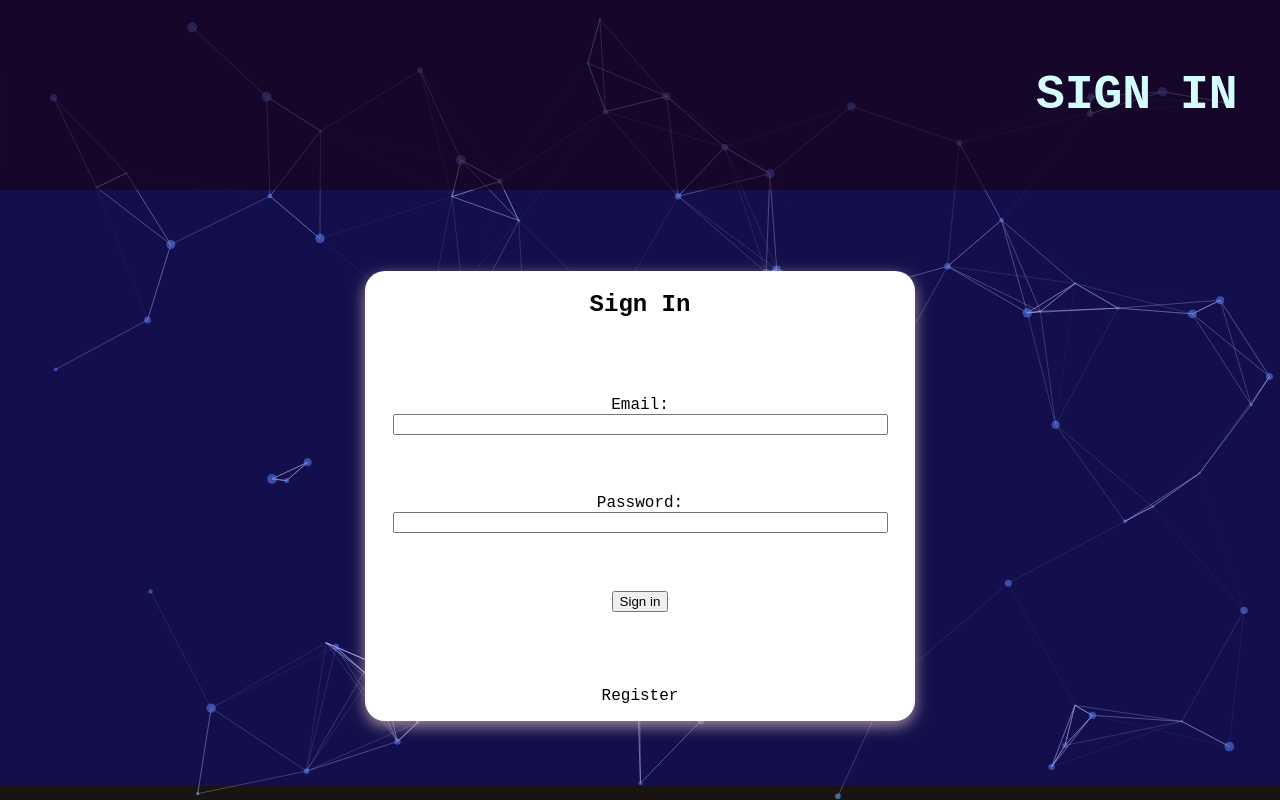
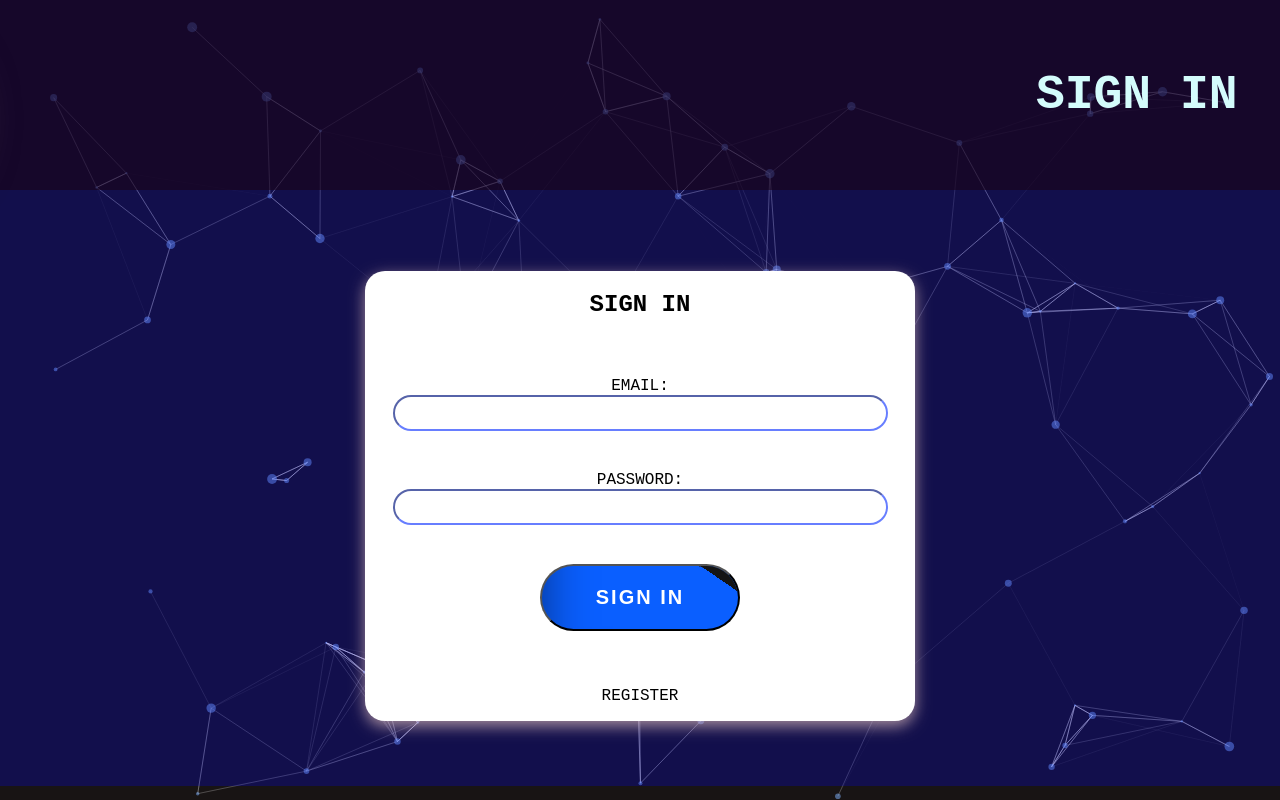
Before and after one commit to AnaisRevellat/face-recognition, a React (Create React App) app: page / in a window 1280 px wide. Shown: the top 800 px of the page. Built offline with nearby package versions, Linux system fonts and the light colour scheme.

Commit message:
fixing css

```diff
--- a/src/App.css
+++ b/src/App.css
@@ -45,10 +45,28 @@
   top: -80px;
   width: 500px;
   height: 200px;
-  background: #0059fff5;
+  /* background: #0059fff5; */
   box-shadow: inset 0 0 50px rgba(0, 0, 0, 0.5);
   transition: 0.5s;
 }
+
+.btn_signin{
+  background: #0059fff5;
+}
+
+.btn_signin:hover{
+  background: #00ff22f5;
+}
+
+
+.btn_register{
+  background: #ffbb00f5;
+}
+
+.btn_register:hover{
+  background:  #00ff22f5;
+}
+
 
 .a_btn:hover .liquid {
   top: -120px;
@@ -83,3 +101,15 @@
     transform: translate(-50%, -75%) rotate(360deg);
   }
 }
+
+/*--------------------------------------------*/
+
+.sign_form input {
+  padding: 0 20px 0 20px;
+  height: 2rem;
+  border-radius: 50px;
+}
+
+.sign_form button{
+  cursor:pointer;
+}
--- a/src/components/FaceRecognition/FaceRecognition.js
+++ b/src/components/FaceRecognition/FaceRecognition.js
@@ -14,7 +14,6 @@ const FaceRecognition = ({ imageUrl, box }) => {
           imageHeight && imageHeight > 300 ? styles.large_image : ""
         }`}
       >
-
         <div className={styles.facerecognition_container_absolute}>
         <img
             id="inputimage"
--- a/src/components/Register/Register.js
+++ b/src/components/Register/Register.js
@@ -56,7 +56,7 @@ class Register extends React.Component {
   render() {
     return (
       <div className={styles.form_container}>
-        <div className={styles.sign_form}>
+        <div className={`${styles.sign_form} sign_form`}>
           <h2>Register</h2>
           <div className={styles.sign_form__subdiv}>
             <label htmlFor="name">Name:</label>
@@ -85,14 +85,19 @@ class Register extends React.Component {
               onChange={this.onPasswordChange}
             />
           </div>
+
           <button
-            className={styles.register_btn}
+            href="/"
             type="submit"
+            className="a_btn liquid btn_register"
             onClick={this.onSubmitSignIn}
-            value="register"
           >
-            Register
+            <span>
+              <strong>Register</strong>
+            </span>
+            <div className="liquid"></div>
           </button>
+
         </div>
       </div>
     );
--- a/src/components/Register/register.module.css
+++ b/src/components/Register/register.module.css
@@ -3,19 +3,19 @@
   justify-content: center;
   align-items: center;
   width: 100%;
-    height:calc(100vh - 220px);
-    margin-top:1rem;
+  height: calc(100vh - 220px);
+  margin-top: 1rem;
 }
 
 .sign_form {
   display: flex;
   flex-direction: column;
-    justify-content: space-between;
+  justify-content: space-around;
   text-align: center;
   align-items: center;
-    border-radius:20px;
+  border-radius: 20px;
   width: 550px;
-    height: 450px;
+  height: 550px;
   box-shadow: rgba(224, 189, 189, 0.733) 0px 5px 15px;
   background-color: white;
 }
@@ -31,6 +31,6 @@
   background-color: #e2e2e2;
 }
 
-  .register_btn{
-    cursor:pointer;
+.register_btn {
+  cursor: pointer;
 }
--- a/src/components/Signin/Signin.js
+++ b/src/components/Signin/Signin.js
@@ -36,12 +36,11 @@ class Signin extends React.Component {
       });
   };
 
-
   render() {
     const { onRouteChange } = this.props;
     return (
       <div className={styles.form_container}>
-        <div className={styles.sign_form}>
+        <div className={`${styles.sign_form} sign_form`}>
           <h2>Sign In</h2>
           <div className={styles.sign_form__subdiv}>
             <label htmlFor="email">Email:</label>
@@ -61,9 +60,19 @@ class Signin extends React.Component {
               onChange={this.onPasswordChange}
             />
           </div>
-          <button onClick={this.onSubmitSignIn} type="submit">
-            Sign in
+
+          <button
+            href="/"
+            type="submit"
+            className="a_btn liquid btn_signin"
+            onClick={this.onSubmitSignIn}
+          >
+            <span>
+              <strong>Sign In</strong>
+            </span>
+            <div className="liquid"></div>
           </button>
+
           <div className={styles.sign_form__subdiv}>
             <p onClick={() => onRouteChange("register")} href="#0">
               Register
--- a/src/components/Signin/signin.module.css
+++ b/src/components/Signin/signin.module.css
@@ -3,8 +3,8 @@
   justify-content: center;
   align-items: center;
   width: 100%;
-  height:calc(100vh - 220px);
-  margin-top:1rem;
+  height: calc(100vh - 220px);
+  margin-top: 1rem;
 }
 
 .sign_form {
@@ -12,8 +12,9 @@
   flex-direction: column;
   justify-content: space-between;
   text-align: center;
+  text-transform: uppercase;
   align-items: center;
-  border-radius:20px;
+  border-radius: 20px;
   width: 550px;
   height: 450px;
   box-shadow: rgba(224, 189, 189, 0.733) 0px 5px 15px;
@@ -28,13 +29,17 @@
 }
 
 .sign_form__subdiv input:hover {
-  background-color: #e2e2e2;
+  background-color: #afcefd;
+}
+
+.sign_form__subdiv input{
+  border-color: #2d48e0bd;
 }
 
 .sign_form__subdiv p {
-  cursor:pointer;
+  cursor: pointer;
 }
 
 .sign_form__subdiv p:hover {
-color:orangered;
+  color: orangered;
 }
```
Lines whose indentation alone changed are shown as unchanged.
